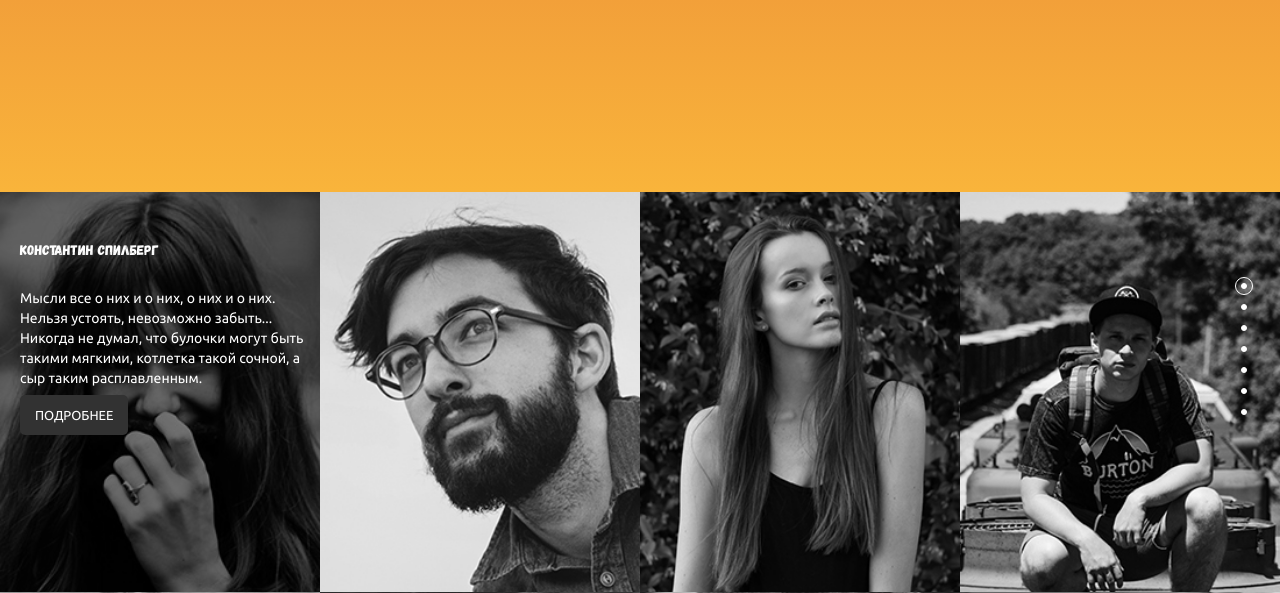
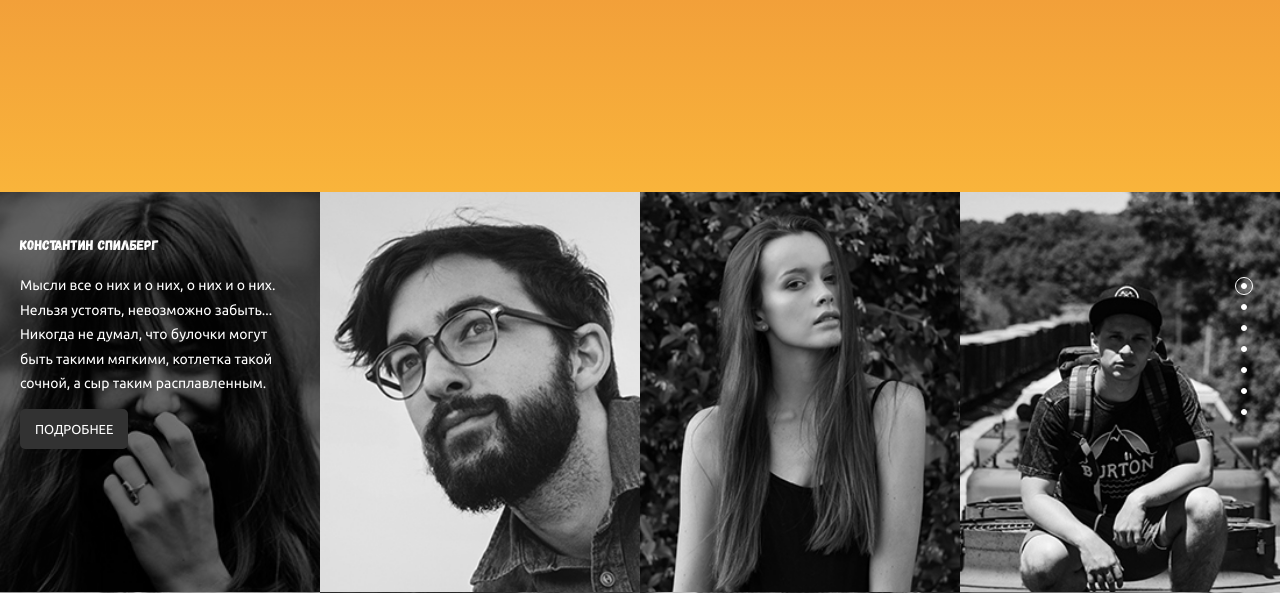
Before and after one commit to rucreatizer/burger, a PHP site: page / in a window 1280 px wide, after a click that opens the changed part. Shown: the part 2208-2801 px from the top of the page. Run offline with PHP 8.4, Linux system fonts and the light colour scheme; some libraries are stand-ins or nearby versions.

Commit message:
first_ready

```diff
--- a/css/style.css
+++ b/css/style.css
@@ -897,9 +897,9 @@ body {
   font-family: gagalin;
   font-size: 14px;
   color: white;
-  margin-top: 50px;
+  margin-top: 45px;
   margin-left: 20px;
-  margin-bottom: 30px; }
+  margin-bottom: 20px; }
 
 .review__text {
   font-family: ubuntu;
@@ -907,8 +907,9 @@ body {
   font-size: 14px;
   color: white;
   margin-left: 20px;
-  margin-bottom: 17px;
-  line-height: 20px; }
+  margin-bottom: 23px;
+  line-height: 24.5px;
+  width: 85%; }
 
 .review__more {
   font-family: ubuntu;
--- a/index.html
+++ b/index.html
@@ -5,7 +5,7 @@
     <meta charset="UTF-8">
     <link rel="stylesheet" type="text/css" href="css/normalize.css">
     <link rel="stylesheet" type="text/css" href="css/style.css">
-    <title>Document</title>
+    <title>Mr. Burger</title>
 </head>
 
 <body>
```
